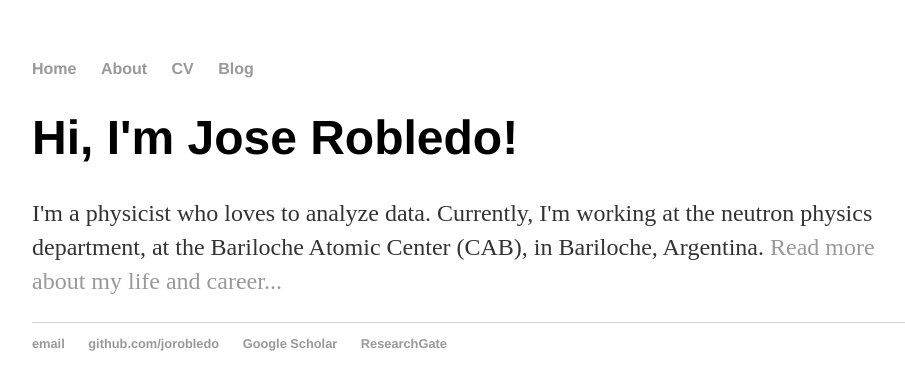
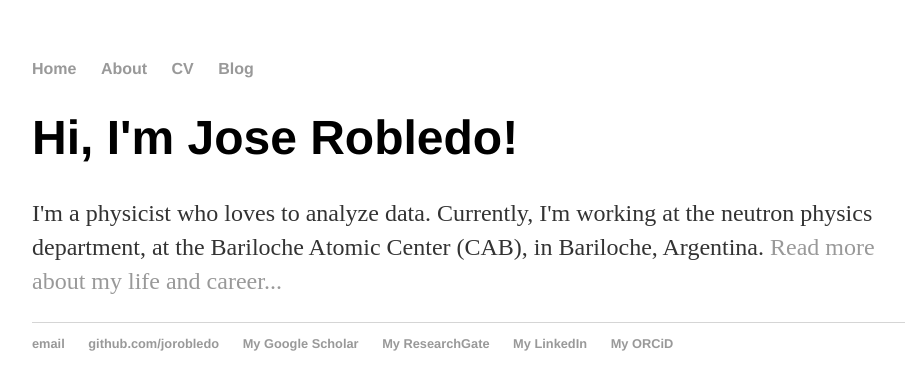
Before and after one commit to jorobledo/jorobledo.github.io, a Jekyll site: the page built from index.html, in a window 1280 px wide. Shown: the top 390 px of the page, without its empty margins (160-1065 px from the left). Built offline with Jekyll 4.4.1, drawn with Linux system fonts in a browser that asks for light colours.

Commit message:
Update default.html

```diff
--- a/_layouts/default.html
+++ b/_layouts/default.html
@@ -23,8 +23,10 @@
 	    		<ul>
 				<li><a href="mailto:jose.roobledo@cab.cnea.gov.ar">email</a></li>
 				<li><a href="https://github.com/jorobledo">github.com/jorobledo</a></li>
-				<li><a href="https://scholar.google.com/citations?user=CdIsuOEAAAAJ&hl=es&authuser=2&oi=ao">Google Scholar</a></li>
-				<li><a href="https://www.researchgate.net/profile/Jose-Robledo-5">ResearchGate</a></li>
+				<li><a href="https://scholar.google.com/citations?user=CdIsuOEAAAAJ&hl=es&authuser=2&oi=ao">My Google Scholar</a></li>
+				<li><a href="https://www.researchgate.net/profile/Jose-Robledo-5">My ResearchGate</a></li>
+				<li><a href="https://www.linkedin.com/in/jose-i-robledo/">My LinkedIn</a></li>
+				<li><a href="https://orcid.org/my-orcid?orcid=0000-0001-8784-2558">My ORCiD</a></li>
 				</ul>
 			</footer>
 		</body>
```
